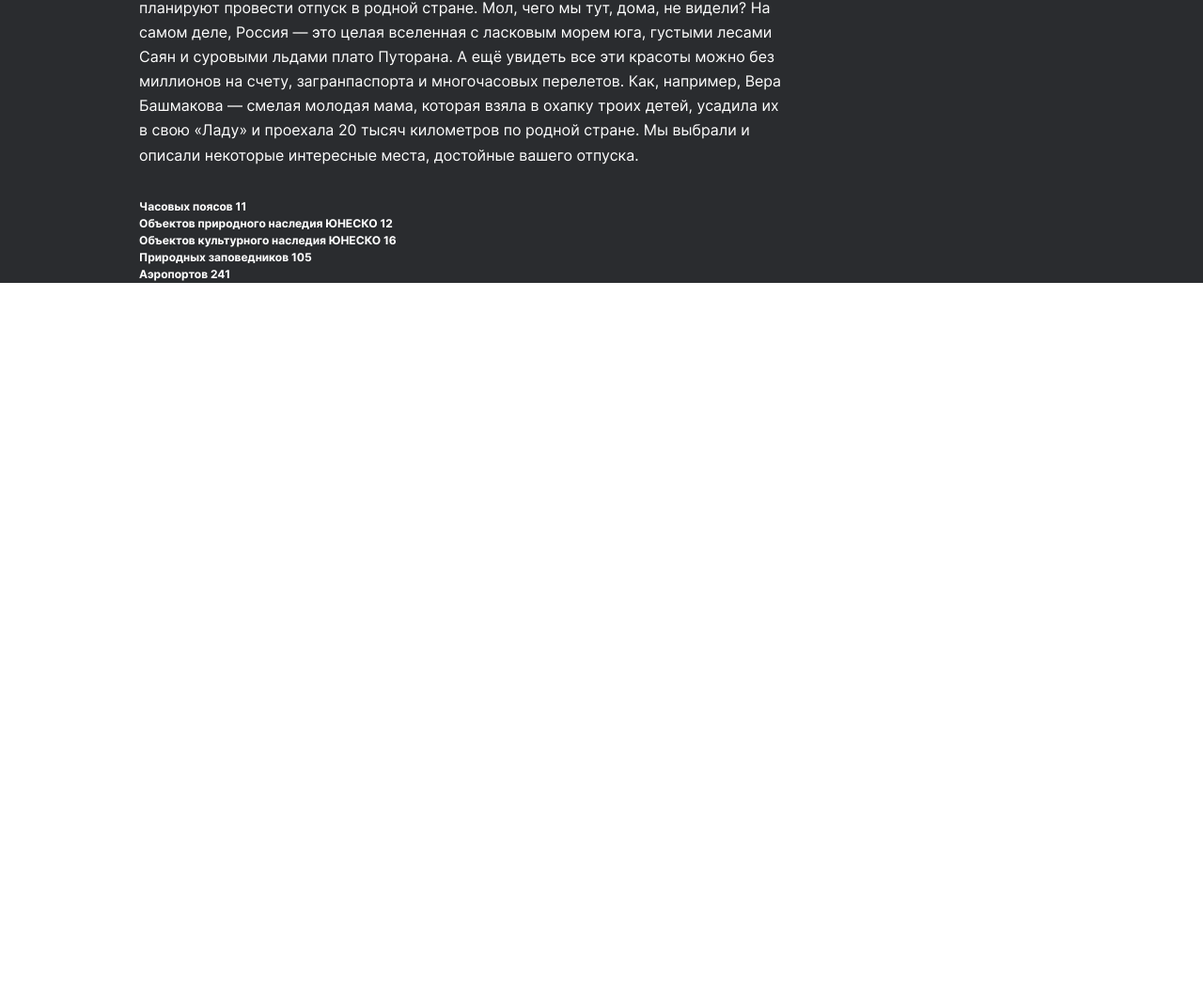
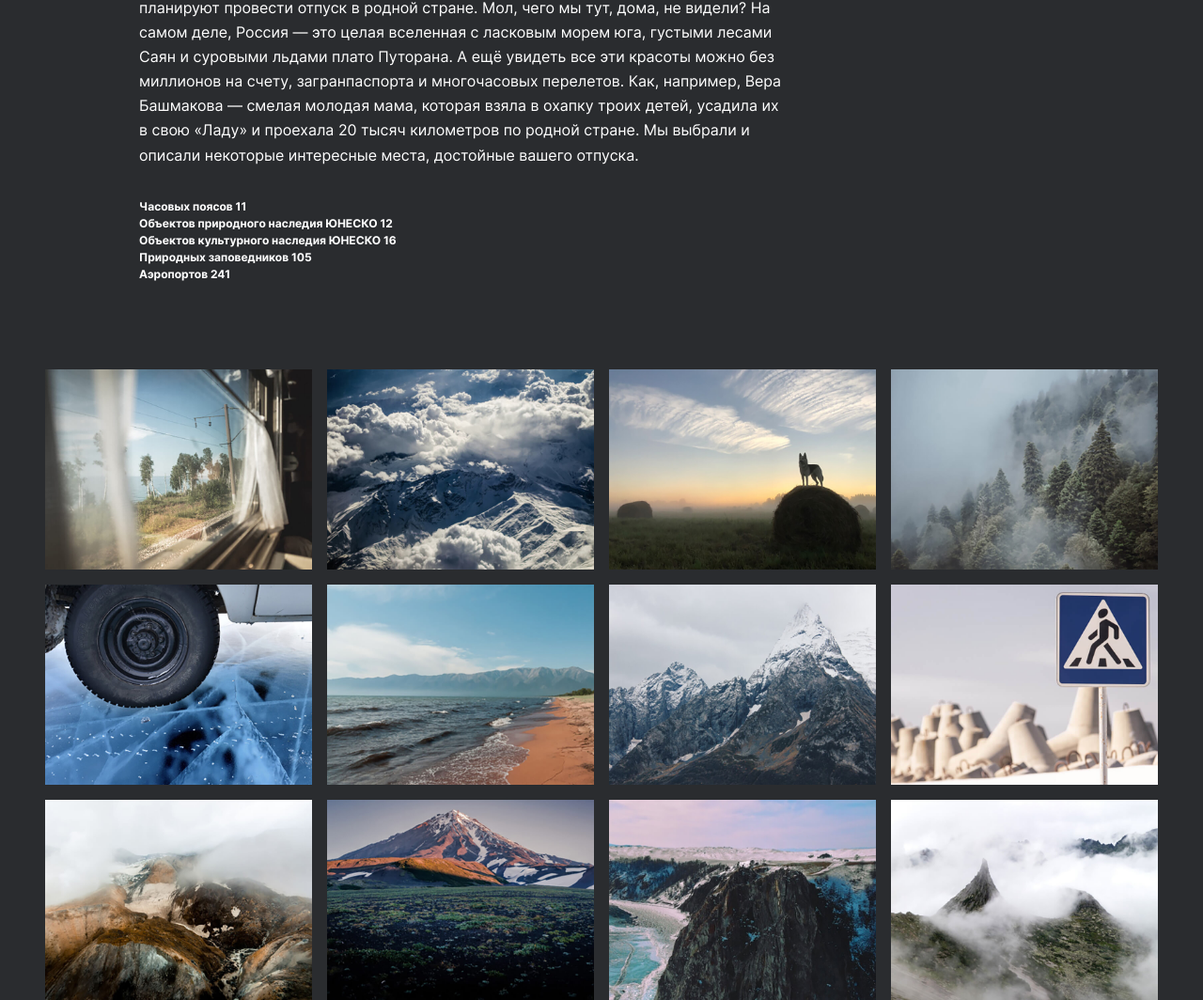
Before and after one commit to rust007-91/russian-travel, a plain HTML site: page index.html in a window 1280 px wide. Shown: the part 1362-2426 px from the top of the page at 94% size. Before the commit the page ends 1663 px from the top, so only its background shows below. Drawn offline with Linux system fonts and the light colour scheme; a web font is replaced by a local one.

Commit message:
added section photo-grid

```diff
--- /dev/null
+++ b/blocks/photo-grid/__item/photo-grid__item.css
@@ -0,0 +1,5 @@
+.photo-grid__item {
+    width: 100%;
+    height: 100%;
+    object-fit: cover;
+}
--- /dev/null
+++ b/blocks/photo-grid/photo-grid.css
@@ -0,0 +1,30 @@
+.photo-grid {
+    max-width: 1184px;
+    min-height: 671px;
+    margin: 92px auto 0;
+    display: grid;
+    gap: 16px;
+    grid-template-columns: repeat(auto-fit, minmax(284px, 1fr));
+    grid-template-rows: repeat(3, minmax(213px, 1fr));
+    grid-auto-rows: minmax(213px, 1fr);
+}
+
+@media screen and (max-width: 1024px){
+    .photo-grid {
+        max-width: 928px;
+    }
+}
+
+@media screen and (max-width: 768px){
+    .photo-grid {
+        max-width: 720px;
+        margin: 88px auto 0;
+    }
+}
+
+@media screen and (max-width: 320px){
+    .photo-grid {
+        max-width: 288px;
+        margin: 64px auto 0;
+    }
+}
--- a/index.html
+++ b/index.html
@@ -2,8 +2,7 @@
 <html lang="ru">
 <head>
     <meta charset="UTF-8">
-    <meta name="viewport"
-          content="width=device-width, user-scalable=no, initial-scale=1.0, maximum-scale=1.0, minimum-scale=1.0">
+    <meta name="viewport" content="width=device-width, initial-scale=1.0">
     <meta http-equiv="X-UA-Compatible" content="ie=edge">
     <title>Путешествия по России</title>
     <link rel="stylesheet" href="./vendor/fonts/fonts.css">
@@ -40,6 +39,20 @@
                         </ul>
                     </section>
                 </div>
+                <section class="photo-grid">
+                    <img src="./images/photo-grid-train.jpg" alt="Фотография Поезд" class="photo-grid__item">
+                    <img src="./images/photo-grid-atharva-tulsi.jpg" alt="Фотография Атхарва-тулси" class="photo-grid__item">
+                    <img src="./images/photo-grid-tuman.jpg" alt="Фотография Туман" class="photo-grid__item">
+                    <img src="./images/photo-grid-sochi.jpg" alt="Фотография Сочи" class="photo-grid__item">
+                    <img src="./images/photo-grid-arisa.jpg" alt="Фотография Ариса" class="photo-grid__item">
+                    <img src="./images/photo-grid-baikal.jpg" alt="Фотография Байкал" class="photo-grid__item">
+                    <img src="./images/photo-grid-elbrus.jpg" alt="Фотография Эльбрус" class="photo-grid__item">
+                    <img src="./images/photo-grid-kondratiev.jpg" alt="Фотография Кондратиев" class="photo-grid__item">
+                    <img src="./images/photo-grid-kamchatka-1.jpg" alt="Фотография Камчатк-1" class="photo-grid__item">
+                    <img src="./images/photo-grid-kamchatka-2.jpg" alt="Фотография Камчатка-2" class="photo-grid__item">
+                    <img src="./images/photo-grid-baikal-2.jpg" alt="Фотография Байкал-2" class="photo-grid__item">
+                    <img src="./images/photo-grid-ergaki.jpg" alt="Фотография Ергаки" class="photo-grid__item">
+                </section>
             </main>
         </div>
     </div>
--- a/pages/index.css
+++ b/pages/index.css
@@ -21,3 +21,6 @@
 @import "../blocks/intro/intro__title/intro__title.css";
 @import "../blocks/intro/intro__text/intro__text.css";
 @import "../blocks/intro/intro__list/intro__list.css";
+
+@import "../blocks/photo-grid/photo-grid.css";
+@import "../blocks/photo-grid/__item/photo-grid__item.css";
```
